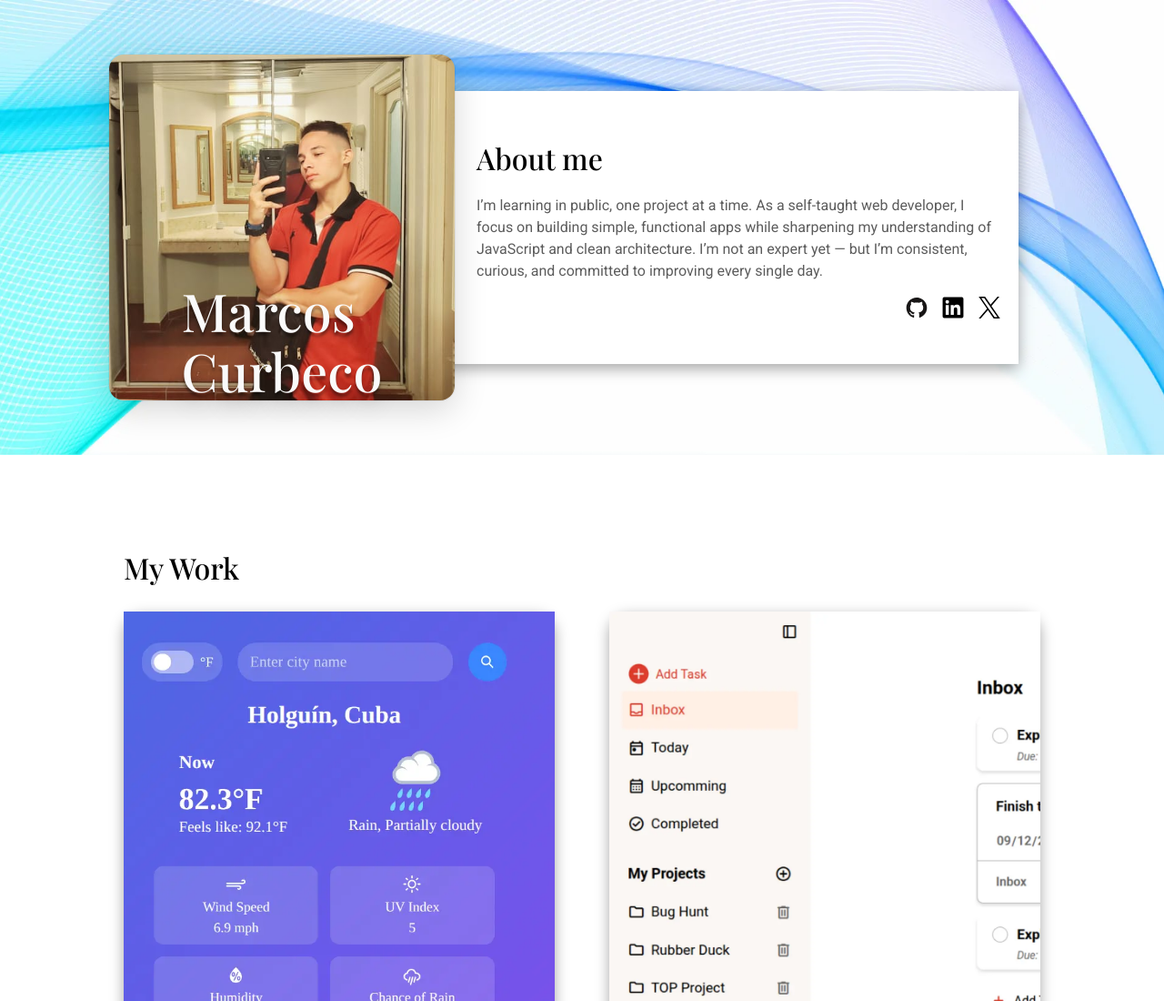
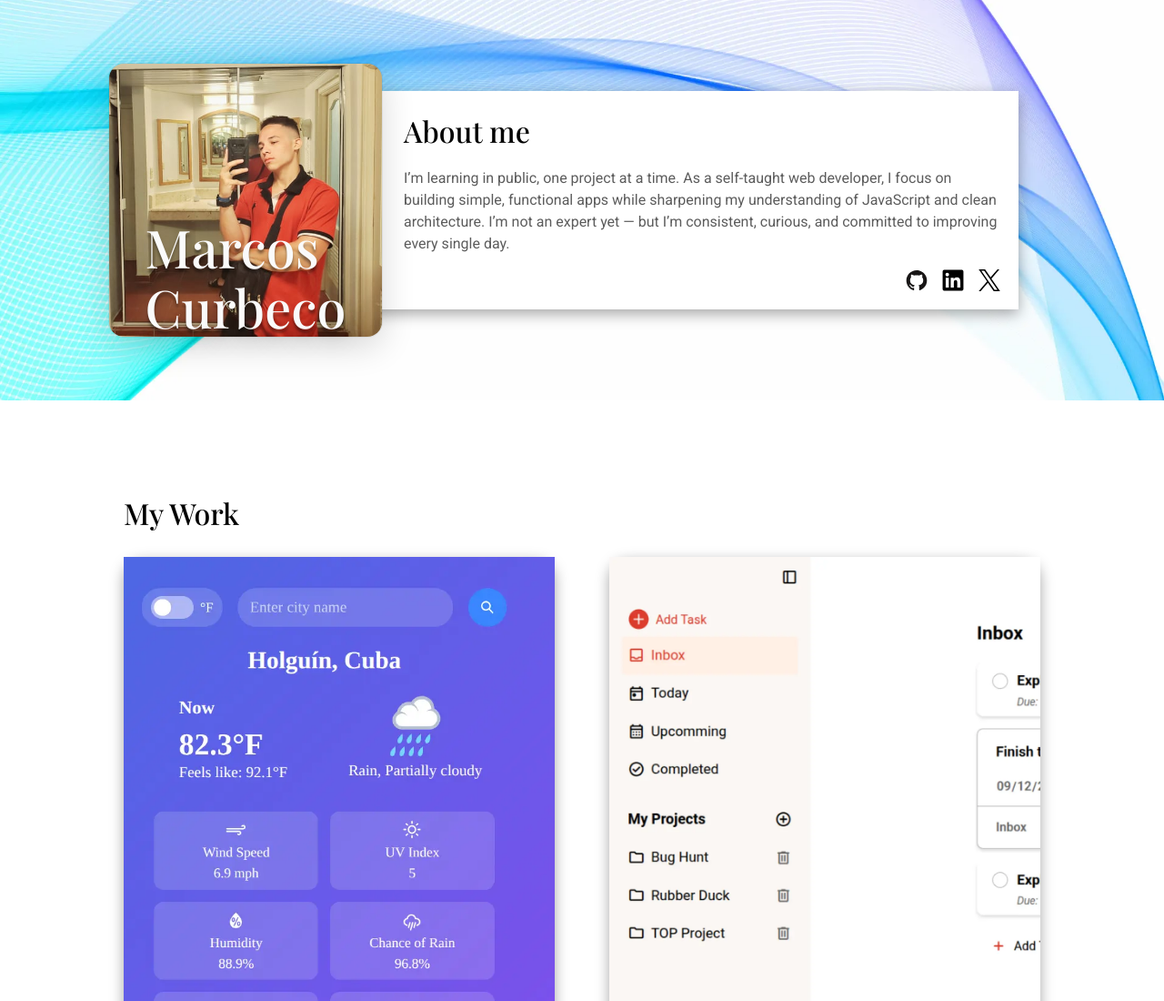
Before and after one commit to MCurb/homepage-TOP-project, a website built with webpack: page src/template.html in a window 1280 px wide. Shown: the top 1100 px of the page at 91% size. Built offline with nearby package versions, Linux system fonts and the light colour scheme; a web font is replaced by a local one.

Commit message:
fix: eliminate problems with header image when increasing font size
- Remove unnecessary code and organize it in a more efficient way.

```diff
--- a/src/styles/header.css
+++ b/src/styles/header.css
@@ -10,6 +10,7 @@ header {
 
 .header-img-container {
   position: relative;
+  aspect-ratio: 2 / 3;
   max-width: 90vw;
   box-shadow:
     rgba(0, 0, 0, 0.16) 0px 10px 36px 0px,
@@ -46,7 +47,6 @@ header {
 .header-img-container img {
   height: 100%;
   width: 100%;
-  aspect-ratio: 2/3;
   object-fit: cover;
 }
 
@@ -98,11 +98,13 @@ header {
 
   .header-img-container {
     width: 18.75rem;
+    aspect-ratio: 1 / 1;
+
     margin-left: -3.75rem;
     margin-top: -120px;
     margin-right: 1.5rem;
     float: left;
-    border-radius: 16px;
+    border-radius: 1rem;
     animation: enter-left 1s ease backwards;
   }
 
@@ -115,9 +117,7 @@ header {
   }
 
   .header-img-container img {
-    border-radius: 16px;
-    aspect-ratio: 1 / 1;
-    object-fit: cover;
+    border-radius: 1rem;
   }
 
   .about-section {
@@ -165,7 +165,6 @@ header {
   .header-img-container {
     flex-shrink: 0;
     display: flex;
-    width: auto;
     margin-top: -3.75rem;
     margin-bottom: -3.75rem;
     margin-left: -3.75rem;
```
